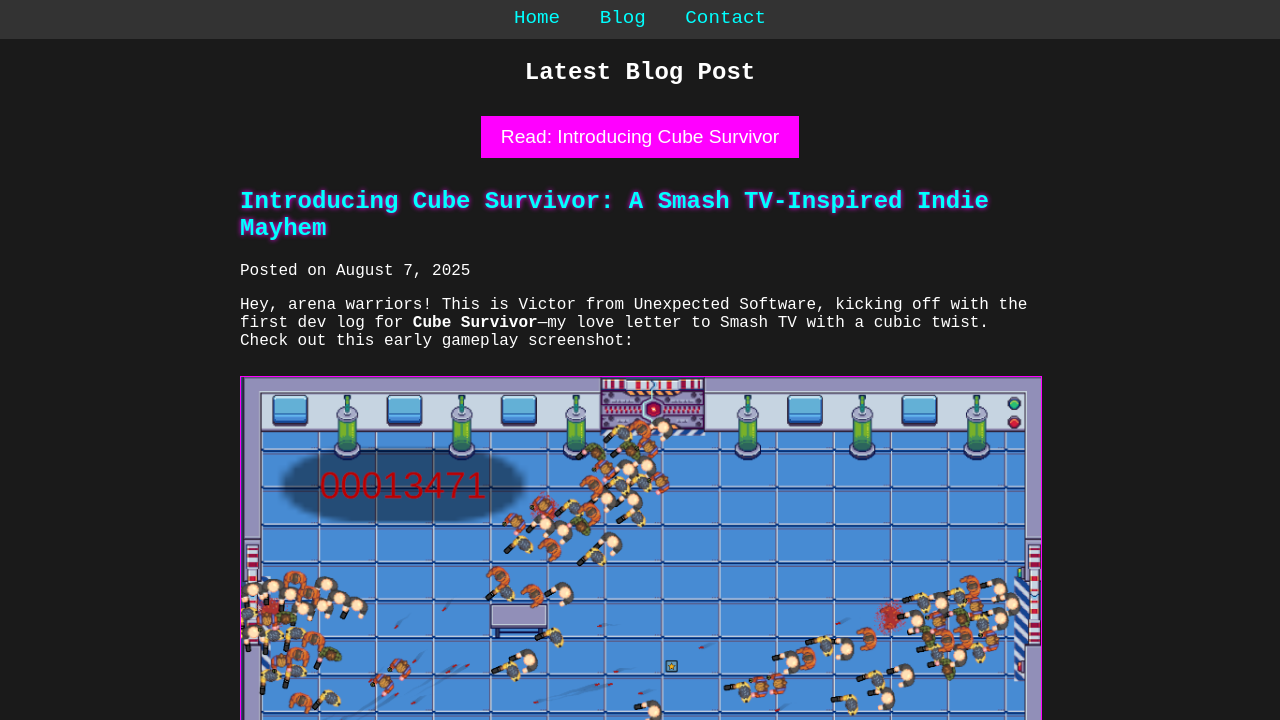
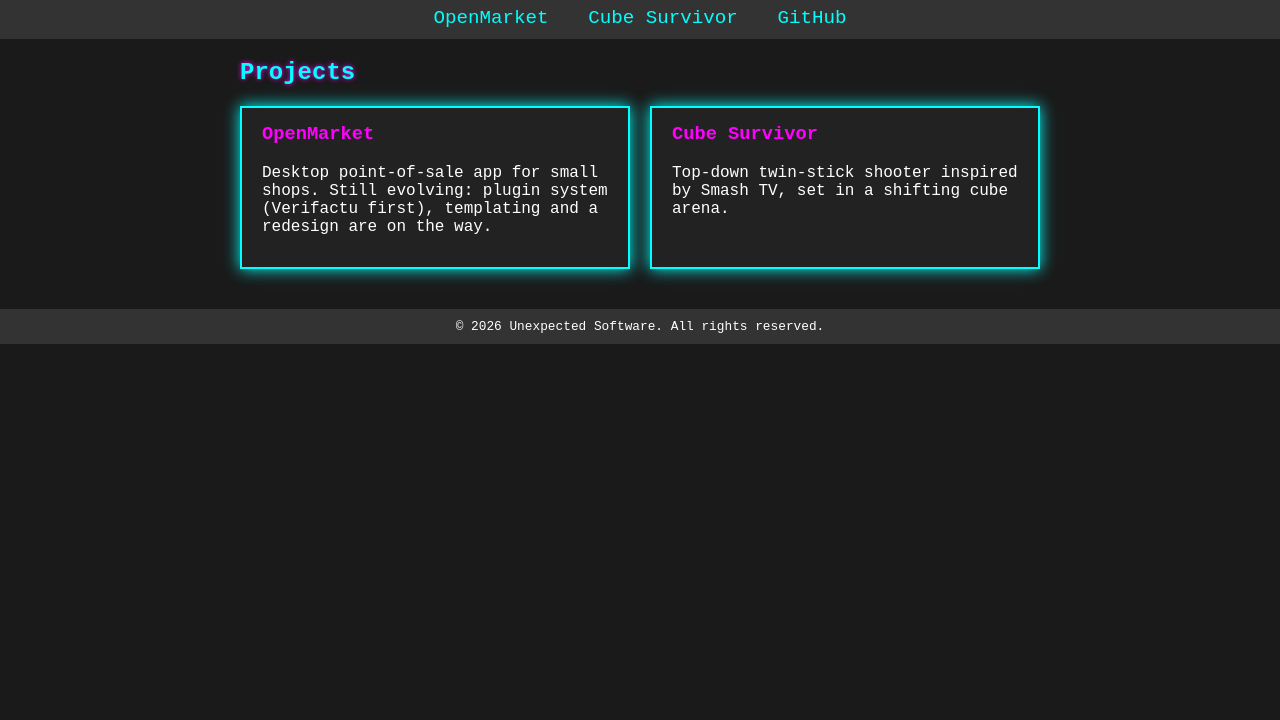
Before and after one commit to UnexpectedSoftware/unexpectedsoftware.github.io, a plain HTML site: page index.html in a window 1280 px wide. Shown: the part 80-800 px from the top of the page. Drawn offline with nearby package versions, Linux system fonts and the light colour scheme.

Commit message:
Move Cube Survivor to /cube-survivor/ and add a landing page (#2)

```diff
--- a/index.html
+++ b/index.html
@@ -3,39 +3,29 @@
 <head>
     <meta charset="UTF-8">
     <meta name="viewport" content="width=device-width, initial-scale=1.0">
-    <title>Unexpected Software - Cube Survivor</title>
-    <script src="https://cdn.jsdelivr.net/npm/htmx.org@2.0.6/dist/htmx.min.js"></script>
+    <title>Unexpected Software</title>
     <link rel="stylesheet" href="styles/main.css"/>
 </head>
 <body>
 <div class="header">Unexpected Software: Indie Chaos Unleashed</div>
 <nav>
-    <a href="#">Home</a>
-    <a href="#">Blog</a>
-    <a href="#">Contact</a>
+    <a href="openMarket/">OpenMarket</a>
+    <a href="cube-survivor/">Cube Survivor</a>
+    <a href="https://github.com/UnexpectedSoftware">GitHub</a>
 </nav>
-<div class="blog-teaser">
-    <h2>Latest Blog Post</h2>
-    <button hx-get="blog-cube-survivor.html" hx-target="#blog-content" hx-swap="innerHTML">Read: Introducing Cube Survivor</button>
+<div class="content">
+    <h2>Projects</h2>
+    <div class="projects">
+        <a class="project" href="openMarket/">
+            <h3>OpenMarket</h3>
+            <p>Desktop point-of-sale app for small shops. Still evolving: plugin system (Verifactu first), templating and a redesign are on the way.</p>
+        </a>
+        <a class="project" href="cube-survivor/">
+            <h3>Cube Survivor</h3>
+            <p>Top-down twin-stick shooter inspired by Smash TV, set in a shifting cube arena.</p>
+        </a>
+    </div>
 </div>
-<div id="blog-content" class="content">
-
-    <h2>Introducing Cube Survivor: A Smash TV-Inspired Indie Mayhem</h2>
-    <p>Posted on August 7, 2025</p>
-    <p>Hey, arena warriors! This is Victor from Unexpected Software, kicking off with the first dev log for <strong>Cube Survivor</strong>—my love letter to Smash TV with a cubic twist. Check out this early gameplay screenshot:</p>
-    <img src="assets/cube-survivor-screenshot.png" alt="Cube Survivor Gameplay">
-    <p>This shot captures the heart of Cube Survivor: a top-down, twin-stick shooter where you battle waves of enemies in a shifting, cube-based arena. The blue grid and lab-like walls nod to a dystopian game show setting, while the swarm of foes—armed with guns and grenades—brings that classic Smash TV chaos. That score (00013471) shows the relentless action, and those green vials? They might be power-ups… or traps! I’m thrilled to be working on this with Rafael (<a href="https://github.com/Arkioner">https://github.com/Arkioner</a>), who’s bringing his skills to help shape this madness.</p>
-    <p>Core Mechanics So Far:</p>
-    <ul>
-        <li><strong>Chaotic Combat</strong>: Dual-stick controls let you weave through enemy hordes, blasting with pixel-perfect precision.</li>
-        <li><strong>Cube Dynamics</strong>: The arena’s cube walls can shift or explode, adding unpredictable cover and hazards.</li>
-        <li><strong>Game Show Vibes</strong>: A snarky host (still in dev) will taunt you with mid-battle quips.</li>
-    </ul>
-    <p>I’m building this in Unity, focusing on that frenetic feel, with Rafael. Next up: polishing the chaos and adding random events like cube avalanches. If you’re into retro arcade madness, sign up for updates or follow me on X. More screens and a demo soon!</p>
-    <p>Stay unexpected,<br>Victor</p>
-
-
-</div>
-<div class="footer">© 2025 Unexpected Software. All rights reserved.</div>
+<div class="footer">© 2026 Unexpected Software. All rights reserved.</div>
 </body>
 </html>
--- a/styles/main.css
+++ b/styles/main.css
@@ -70,3 +70,27 @@ button:hover {
     padding: 10px;
     font-size: 0.8em;
 }
+/* Landing page project cards */
+.projects {
+    display: grid;
+    grid-template-columns: repeat(auto-fit, minmax(260px, 1fr));
+    gap: 20px;
+    margin: 20px 0 40px;
+}
+.project {
+    display: block;
+    background: #222;
+    color: #fff;
+    text-decoration: none;
+    border: 2px solid #00ffff;
+    box-shadow: 0 0 15px #00ffff;
+    padding: 15px 20px;
+}
+.project:hover {
+    border-color: #ff00ff;
+    box-shadow: 0 0 15px #ff00ff;
+}
+.project h3 {
+    color: #ff00ff;
+    margin-top: 0;
+}
```
Also changed, not shown: blog-cube-survivor.html (+12 -13 lines), cube-survivor/blog-cube-survivor.html (added, +13 -0 lines), cube-survivor/index.html (added, +41 -0 lines), cube-survivor/assets/cube-survivor-screenshot.png (renamed from assets/cube-survivor-screenshot.png).
